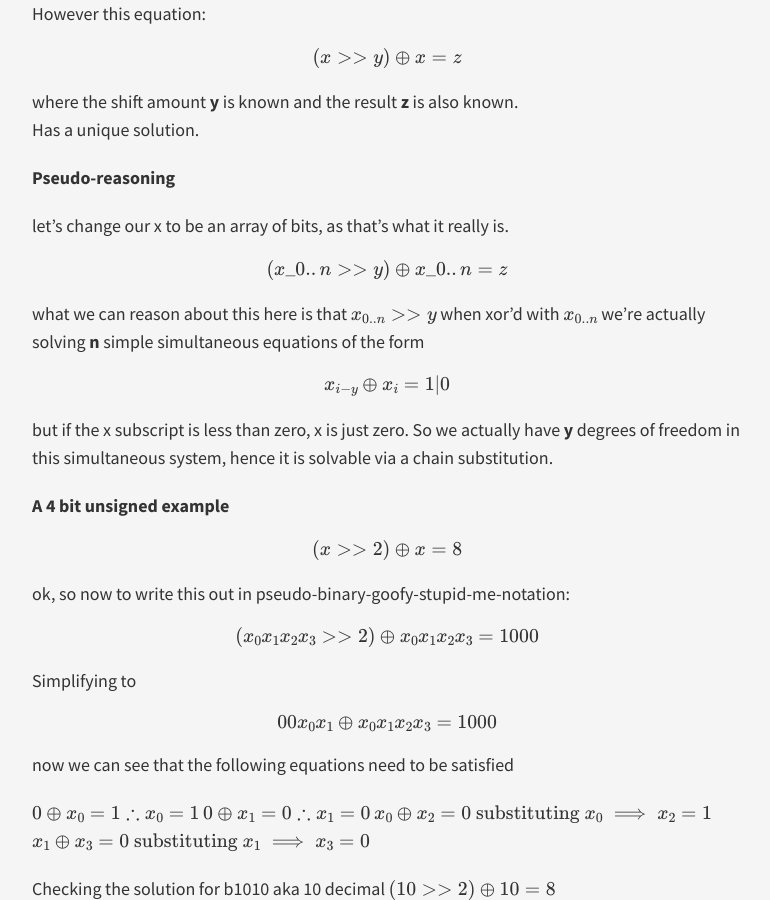
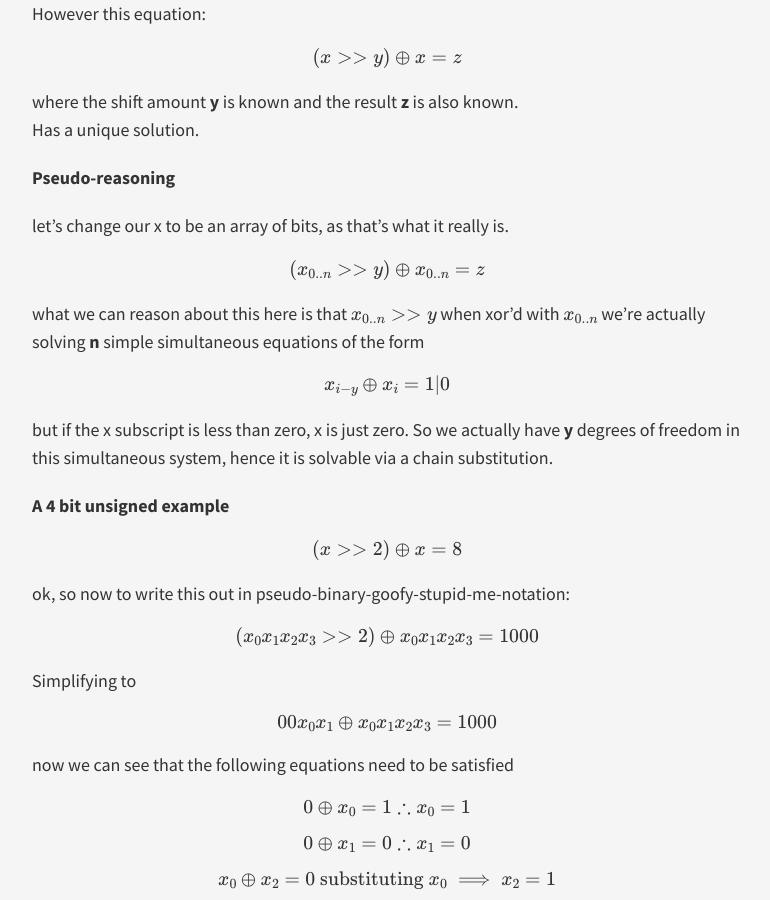
Before and after one commit to joekir/joekir.github.io, a Jekyll site: the page built from _posts/2015-10-23-all_is_not_lost.md, in a window 1280 px wide and 900 px high, scrolled down 515 px. Shown: the whole window, without its empty margins (253-1023 px from the left). Built offline with Jekyll 4.4.1, drawn with Linux system fonts in a browser that asks for light colours; nearby versions of some CDN libraries; formulas are drawn with MathJax 3.

```diff
--- a/_posts/2015-10-23-all_is_not_lost.md
+++ b/_posts/2015-10-23-all_is_not_lost.md
@@ -34,7 +34,7 @@ Has a unique solution.
 
 let's change our x to be an array of bits, as that's what it really is.
 
-$$(x\_{0..n} >> y) \oplus x\_{0..n} = z$$
+$$(x_{0..n} >> y) \oplus x_{0..n} = z$$
 
 what we can reason about this here is that \\(x\_{0..n} &gt;&gt; y\\) when xor'd with \\(x\_{0..n}\\) we're actually solving **n** simple simultaneous equations of the form
 
@@ -57,11 +57,15 @@ $${0 0 x_0 x_1} \oplus {x_0 x_1 x_2 x_3} = 1000$$
 now we can see that the following equations need to be satisfied
 
 $$0 \oplus x_0 = 1 \therefore x_0=1 $$
+
 $$0 \oplus x_1 = 0 \therefore x_1=0 $$
+
 $$x_0 \oplus x_2 = 0 \text{ substituting } x_0 \implies x_2=1$$
+
 $$x_1 \oplus x_3 = 0 \text{ substituting } x_1 \implies x_3=0$$
 
 Checking the solution for b1010 aka 10 decimal
+
 $$(10 >> 2) \oplus 10 = 8$$
 
 **Why is that important?**
```
